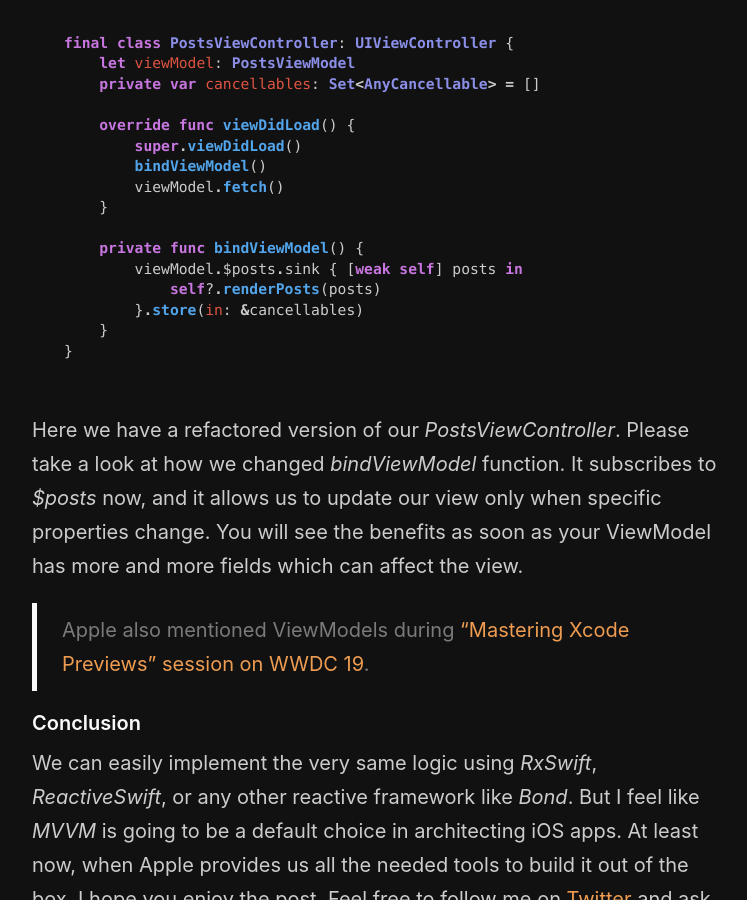
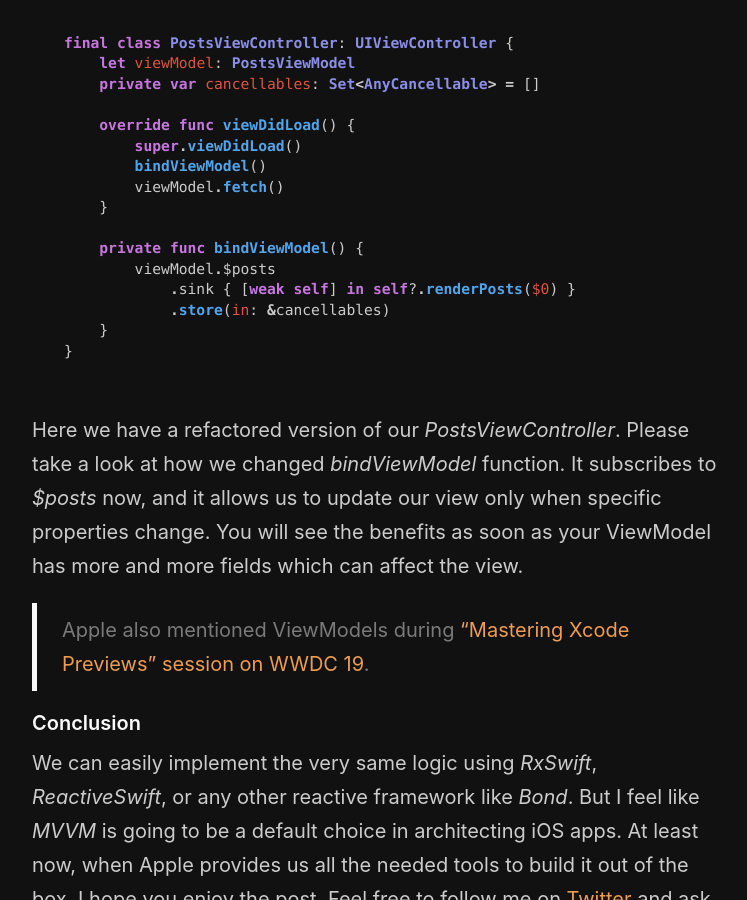
Before and after one commit to mecid/mecid.github.io, a Jekyll site: the page built from _posts/2020-02-05-building-viewmodels-with-combine-framework.md, in a window 1280 px wide and 900 px high, scrolled down 3192 px. Shown: the whole window, without its empty margins (258-1005 px from the left). Built offline with Jekyll 4.4.1, drawn with Linux system fonts in a browser that asks for light colours.

Commit message:
View Models post improved

````diff
--- a/_posts/2020-02-05-building-viewmodels-with-combine-framework.md
+++ b/_posts/2020-02-05-building-viewmodels-with-combine-framework.md
@@ -100,9 +100,9 @@ final class PostsViewController: UIViewController {
     }
 
     private func bindViewModel() {
-        viewModel.$posts.sink { [weak self] posts in
-            self?.renderPosts(posts)
-        }.store(in: &cancellables)
+        viewModel.$posts
+            .sink { [weak self] in self?.renderPosts($0) }
+            .store(in: &cancellables)
     }
 }
 ```
````
